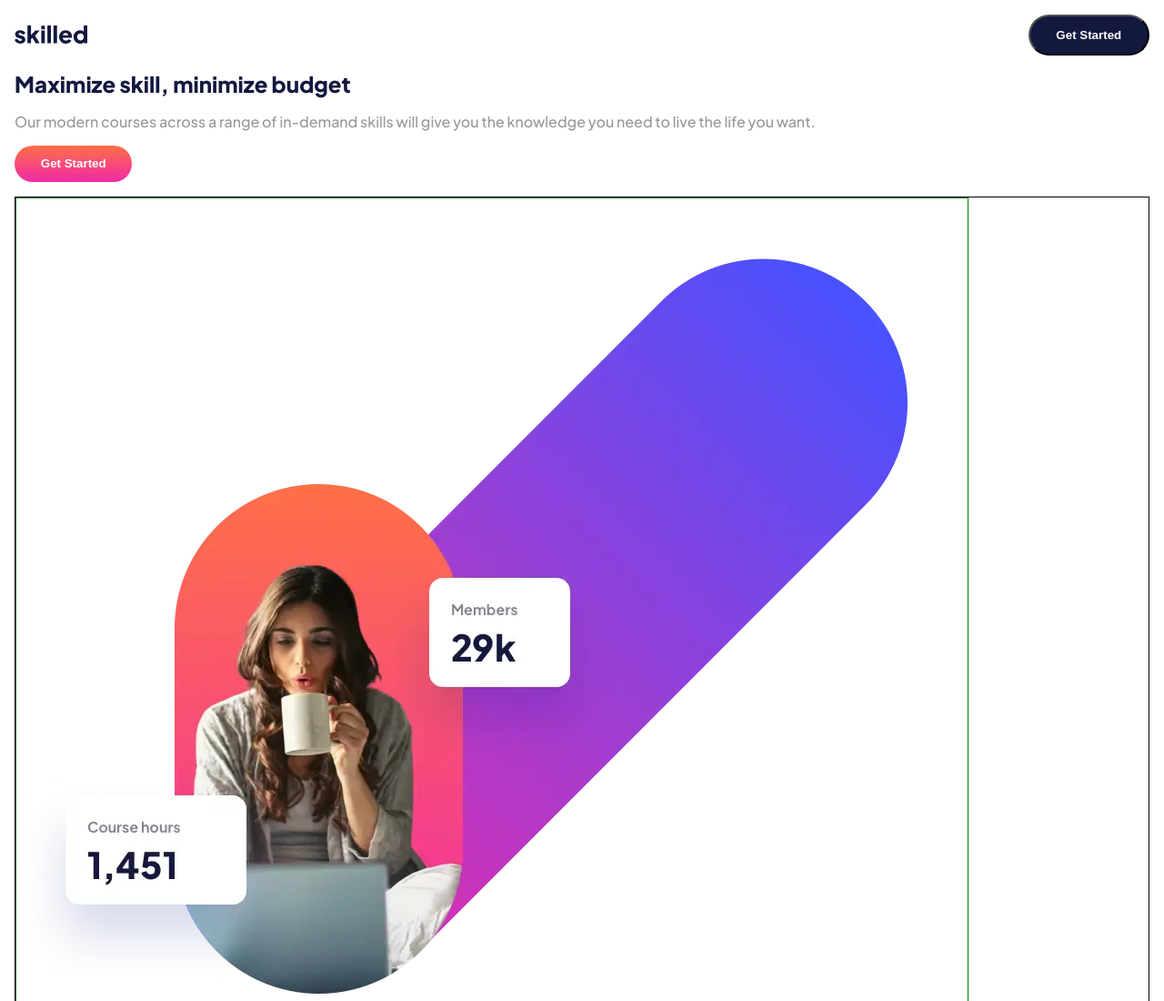
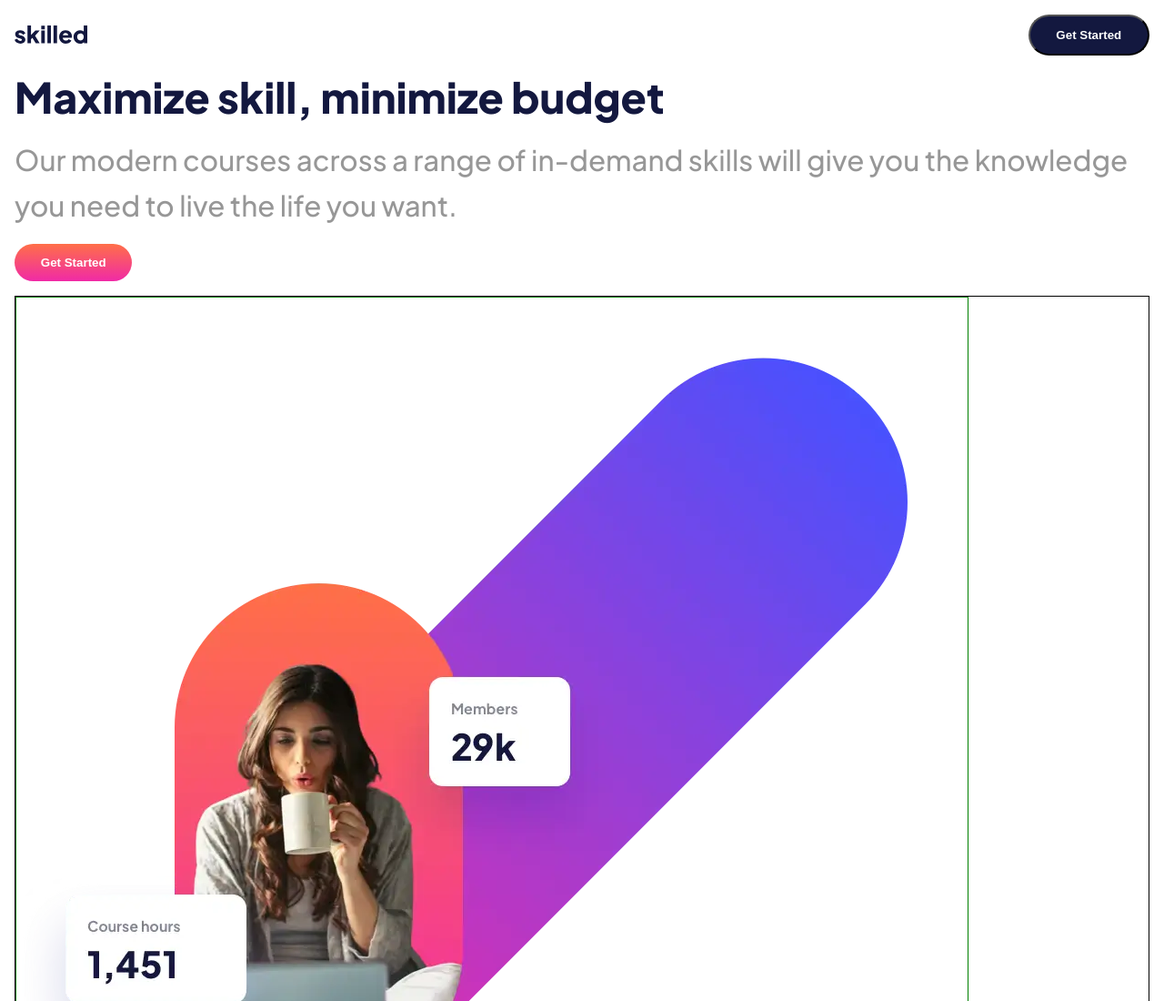
Before and after one commit to spiritoftime/frontend-mentor-skilled-landing-page, a plain HTML site: page index.html in a window 1280 px wide. Shown: the top 1100 px of the page at 91% size. Drawn offline with Linux system fonts and the light colour scheme.

Commit message:
fixed clamp

```diff
--- a/styles/styles.css
+++ b/styles/styles.css
@@ -45,6 +45,10 @@ img {
   border:1px solid green;
   /* border-radius: 14px 14px 0 0; */
 }
+p{
+  font-size: clamp(1rem, 0.75rem + 1.5vw, 2rem);
+  line-height: 1.625;
+}
 .btn{
   color:white;
   background-color:var(--header-button-color) ;
@@ -76,7 +80,8 @@ img {
 }
 .main-header{
   color:#13183F;
-  font-size: clamp(2.5rem,calc(2.5rem+0.5vw), 3.5rem);
+  font-size: clamp(2.5rem, 2.5rem + 0.5vw, 4rem);
+
 }
 .pink{
   align-self: flex-start;
```
